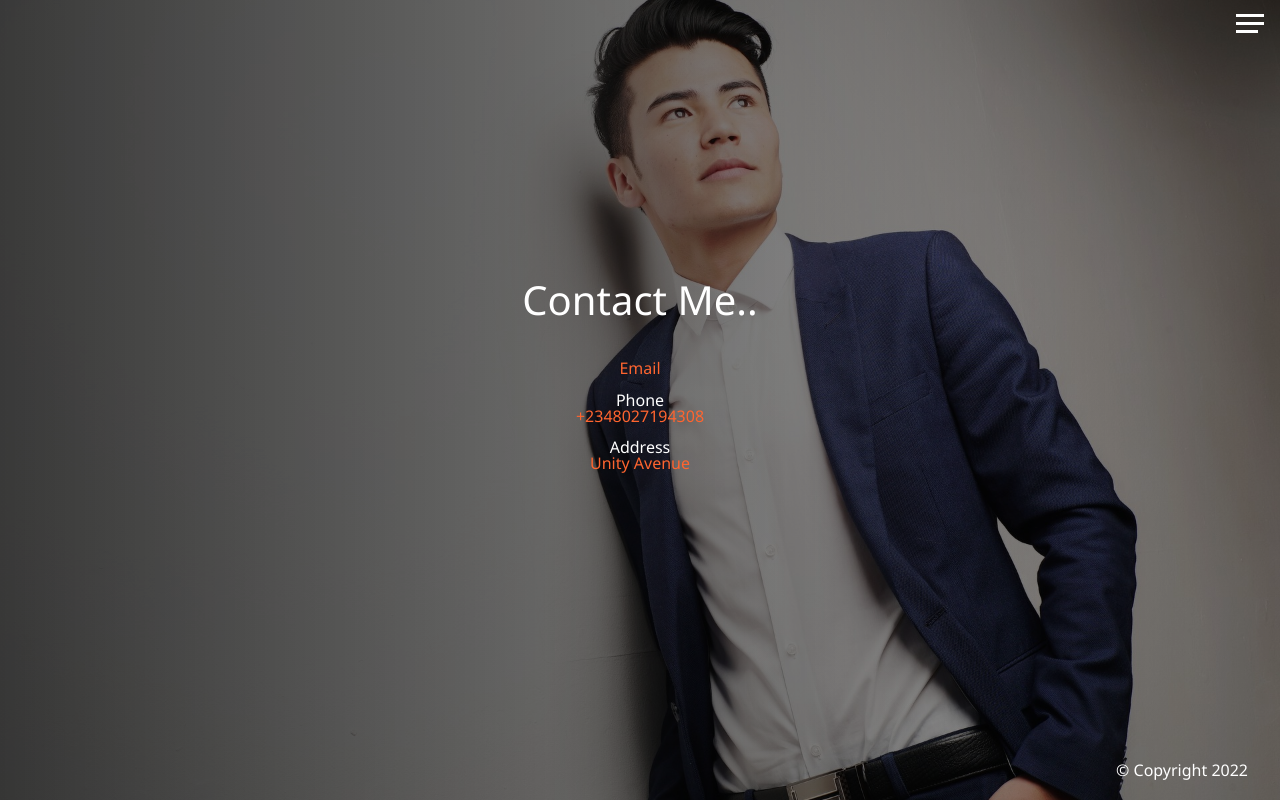
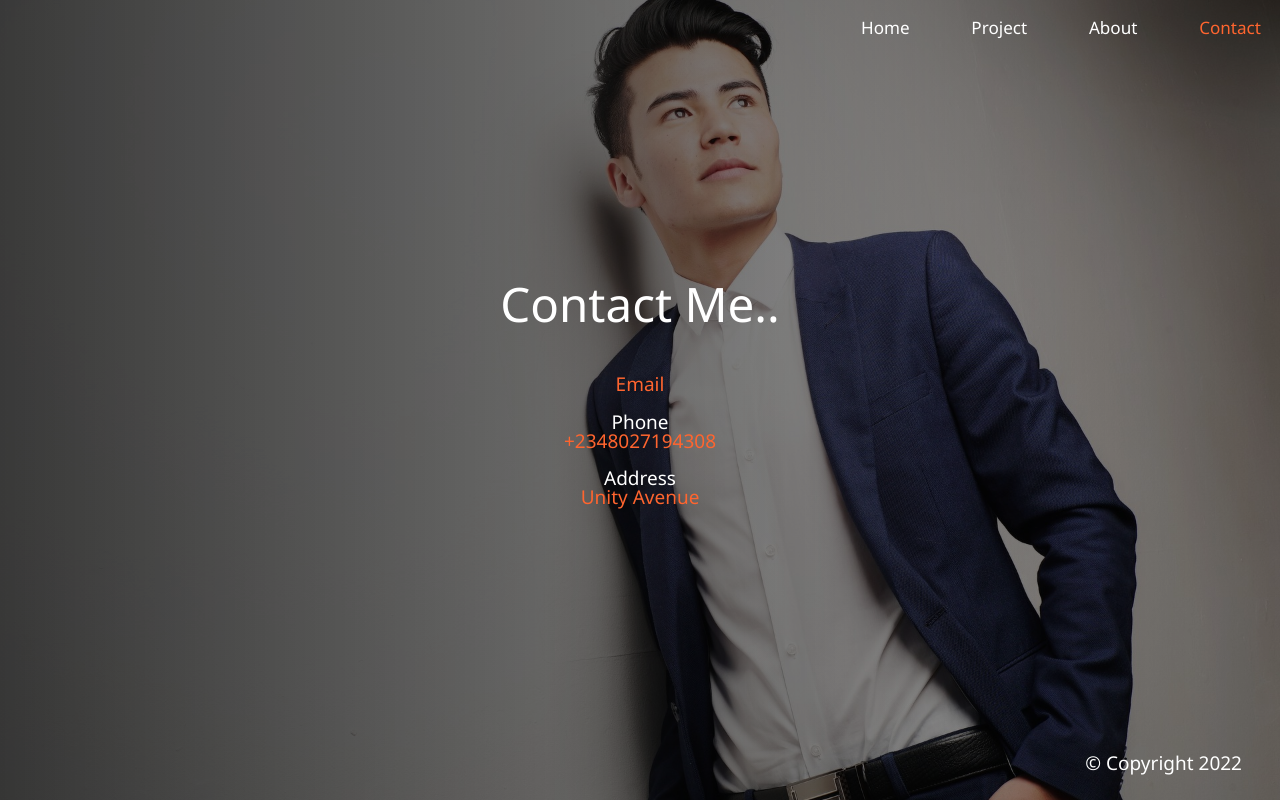
Before and after one commit to Cyphermoon/Sass-Practice, a plain HTML site: page contact.html in a window 1280 px wide. Drawn offline with Linux system fonts and the light colour scheme.

```diff
--- a/contact.html
+++ b/contact.html
@@ -18,13 +18,13 @@
                     <a href="index.html" class="menu_nav_link">Home</a>
                 </li>
                 <li class="menu_nav_item">
-                    <a href="project.html" class="menu_nav_link active">Project</a>
+                    <a href="project.html" class="menu_nav_link">Project</a>
                 </li>
                 <li class="menu_nav_item">
                     <a href="about.html" class="menu_nav_link ">About</a>
                 </li>
                 <li class="menu_nav_item">
-                    <a href="contact.html" class="menu_nav_link">Contact</a>
+                    <a href="contact.html" class="menu_nav_link active">Contact</a>
                 </li>
             </ul>
         </nav>
--- a/scss/_config.scss
+++ b/scss/_config.scss
@@ -27,3 +27,23 @@ img{
         @return #fff;
     }
 }
+
+@mixin  media_md {
+    @media screen and (min-width:768px){
+        @content;
+    }
+}
+
+
+@mixin  media_lg {
+    @media screen and (min-width:1024px){
+        @content;
+    }
+}
+
+
+@mixin  media_xl {
+    @media screen and (min-width:1600px){
+        @content;
+    }
+}
--- a/scss/_menu.scss
+++ b/scss/_menu.scss
@@ -1,3 +1,11 @@
+@mixin flexColumn {
+    display: flex;
+    flex-direction: column;
+    justify-content: center;
+    align-items: center;
+
+}
+
 .menu_btn{
     position: absolute;
     z-index: 5;
@@ -57,3 +65,56 @@
         }
     }
 }
+
+
+nav{
+    position: fixed;
+    top: 0;
+    left: 0;
+    width: 100vw;
+    height: 100vh;
+    background-color: $primary_color;
+    visibility: hidden;
+    transform: translateY(-100%);
+    @include transition_ease;
+    @include flexColumn();
+
+    &.open{
+        visibility: visible;
+        transform: translateY(0);
+    }
+
+    & a{
+        &:hover{
+            color:$secondary_color
+        }
+
+        &.active{
+            color: $secondary_color;
+        }
+    }
+
+    ul{
+        list-style-type: none;
+        @include flexColumn();
+
+
+        li{
+            font-size: .9rem;
+            margin-bottom: .9em;
+            transform: translateX(100vw);
+            @include transition_ease;
+
+             &.open{
+             transform: translateX(0);
+            }
+        }
+    }
+}
+
+@for $i from 1 through 4 {
+    .menu_nav_item:nth-child(#{$i}){
+        transition-delay: ($i * 0.1s) + 0.15s;
+        color: black;
+    }
+}
--- a/scss/_mobile_nav.scss
+++ /dev/null
@@ -1,59 +0,0 @@
-@mixin flexColumn {
-    display: flex;
-    flex-direction: column;
-    justify-content: center;
-    align-items: center;
-
-}
-
-nav{
-    position: fixed;
-    top: 0;
-    left: 0;
-    width: 100vw;
-    height: 100vh;
-    background-color: $primary_color;
-    visibility: hidden;
-    transform: translateY(-100%);
-    @include transition_ease;
-    @include flexColumn();
-
-    &.open{
-        visibility: visible;
-        transform: translateY(0);
-    }
-
-    & a{
-        &:hover{
-            color:$secondary_color
-        }
-
-        &.active{
-            color: $secondary_color;
-        }
-    }
-
-    ul{
-        list-style-type: none;
-        @include flexColumn();
-
-
-        li{
-            font-size: x-large;
-            margin-bottom: .9em;
-            transform: translateX(100vw);
-            @include transition_ease;
-
-             &.open{
-             transform: translateX(0);
-            }
-        }
-    }
-}
-
-@for $i from 1 through 4 {
-    .menu_nav_item:nth-child(#{$i}){
-        transition-delay: ($i * 0.1s) + 0.15s;
-        color: black;
-    }
-}
--- a/scss/_project.scss
+++ b/scss/_project.scss
@@ -44,8 +44,8 @@
 
        &_items{
         display: grid;
-        grid-template-columns: repeat(auto-fit, minmax(450px, 1fr));
-        gap: 1.5em;
+        grid-template-columns: repeat(auto-fit, minmax(350px, 1fr));
+        gap: min($numbers: .2em 1.5em);
         justify-content: center;
         justify-items: center;
         width: 100%;
--- /dev/null
+++ b/scss/_responsive.scss
@@ -0,0 +1,50 @@
+
+@include media_md{
+    html{
+        font-size: 19px;
+    }
+
+    .menu_btn{
+        display: none;
+    }
+
+    nav{
+        position: relative;
+        width: 100%;
+        height: auto;
+        visibility: visible;
+        transform: translateY(0);
+        flex-direction: row;
+        background-color: transparent;
+        justify-content: flex-end;
+
+        ul {
+            width: 60%;
+            max-width: 400px;
+            flex-direction: row;
+            justify-content: space-between;
+
+            li{
+                // all: unset;
+                // font-size: medium;
+                transform: translateX(0);
+            }
+        }
+
+    }
+
+    .about{
+
+        &_bio_image{
+            height: 45vh;
+        }
+
+    }
+
+    .project{
+        &_items{
+
+        }
+    }
+
+}
--- a/scss/main.scss
+++ b/scss/main.scss
@@ -1,10 +1,10 @@
 @import "./config";
 @import "./home";
 @import "./menu";
-@import "./mobile_nav";
 @import "./about";
 @import "./project";
 @import "./contact";
+@import "./responsive";
 
 body {
     background-color: $primary_color;
```
Also changed, not shown: scss/main.css, 1 other file.
